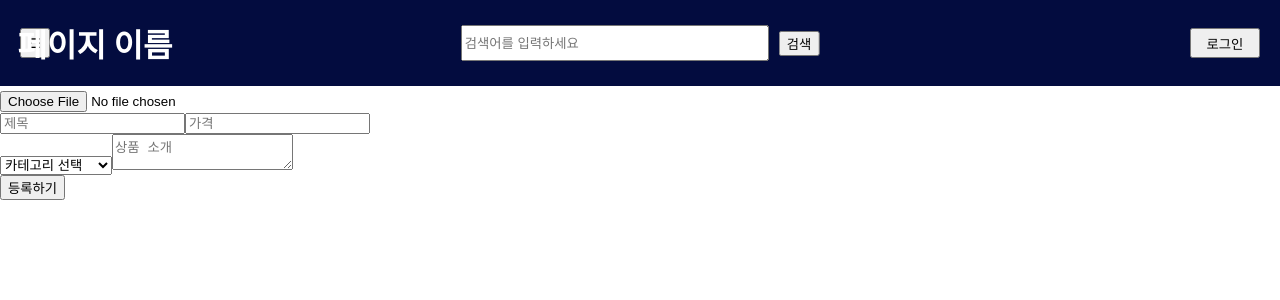
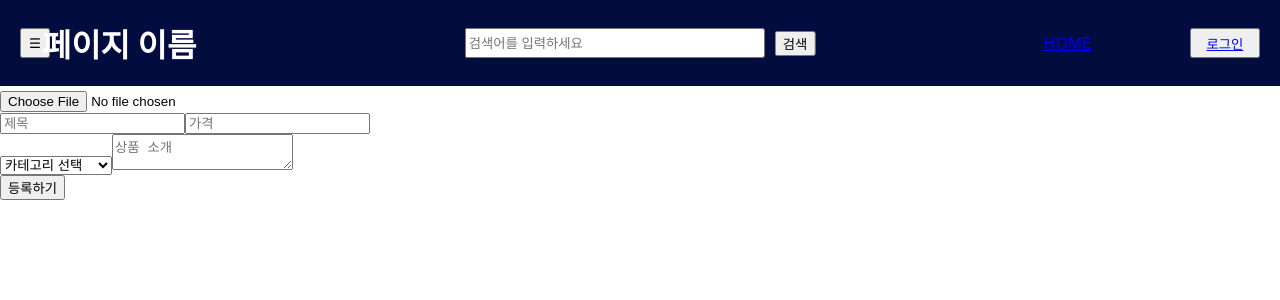
Before and after one commit to sanppi/talent_market, a React (Create React App) app in the folder client/: page /write in a window 1280 px wide. Shown: the top 300 px of the page. Built offline with nearby package versions, Linux system fonts and the light colour scheme.

Commit message:
Feat: Add Header Router

```diff
--- a/client/src/App.js
+++ b/client/src/App.js
@@ -1,14 +1,19 @@
-import "./App.css";
-import Main from "./components/Main";
-import SalePost from "./components/SalePost";
-import { BrowserRouter as Router, Route, Routes } from "react-router-dom";
+import Main from './components/Main';
+import SalePost from './components/SalePost';
+import Navbar from './components/Navbar';
+import SignUp from './components/SignUp';
+import { BrowserRouter as Router, Route, Routes } from 'react-router-dom';
+import SignIn from './components/SignIn';
 
 function App() {
   return (
     <Router>
+      <Navbar />
       <Routes>
         <Route exact path="/" element={<Main />} />
         <Route path="/write" element={<SalePost />} />
+        <Route path="/signup" element={<SignUp />} />
+        <Route path="/signin" element={<SignIn />} />
       </Routes>
     </Router>
   );
--- a/client/src/components/Navbar.js
+++ b/client/src/components/Navbar.js
@@ -1,5 +1,6 @@
-import React, { useState } from "react";
-import "../styles/navbar.scss";
+import React, { useState } from 'react';
+import { Link } from 'react-router-dom';
+import '../styles/navbar.scss';
 
 export default function NavBar() {
   const [isCategoryOpen, setIsCategoryOpen] = useState(false);
@@ -14,6 +15,8 @@ export default function NavBar() {
       <button className="hamburgerButton" onClick={handleHamburgerClick}>
         ☰
       </button>
+
+      <Link to="/">HOME</Link>
 
       {/* 카테고리 창 */}
       {isCategoryOpen && (
@@ -36,7 +39,9 @@ export default function NavBar() {
       </div>
 
       {/* 로그인 버튼 */}
-      <button className="loginButton">로그인</button>
+      <button className="loginButton">
+        <Link to="/signin">로그인</Link>
+      </button>
     </div>
   );
 }
```
